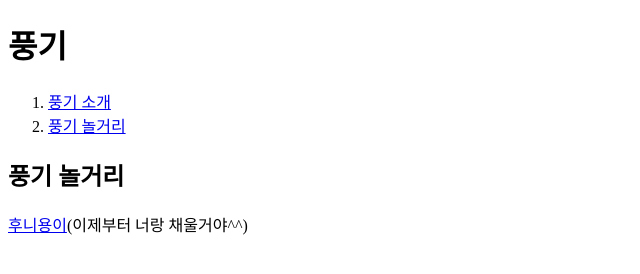
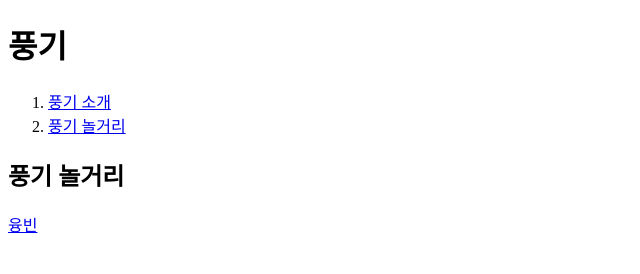
Before and after one commit to ybbin00/hooni-yongyee, a plain HTML site: page 2.html in a window 1280 px wide. Shown: the whole page, without its empty margins (0-640 px from the left). Drawn offline with Linux system fonts and the light colour scheme.

Commit message:
똥빈이 코딩 한 스푼

```diff
--- a/2.html
+++ b/2.html
@@ -12,7 +12,7 @@
     </ol>
     <h2>풍기 놀거리</h2>
     <p>
-        <a href="https://www.instagram.com/bingu0._.0/">후니용이</a>(이제부터 너랑 채울거야^^)
+        <a href="https://www.instagram.com/bingu0._.0/">융빈</a>
     </p>
 </body>
 </html>
```
